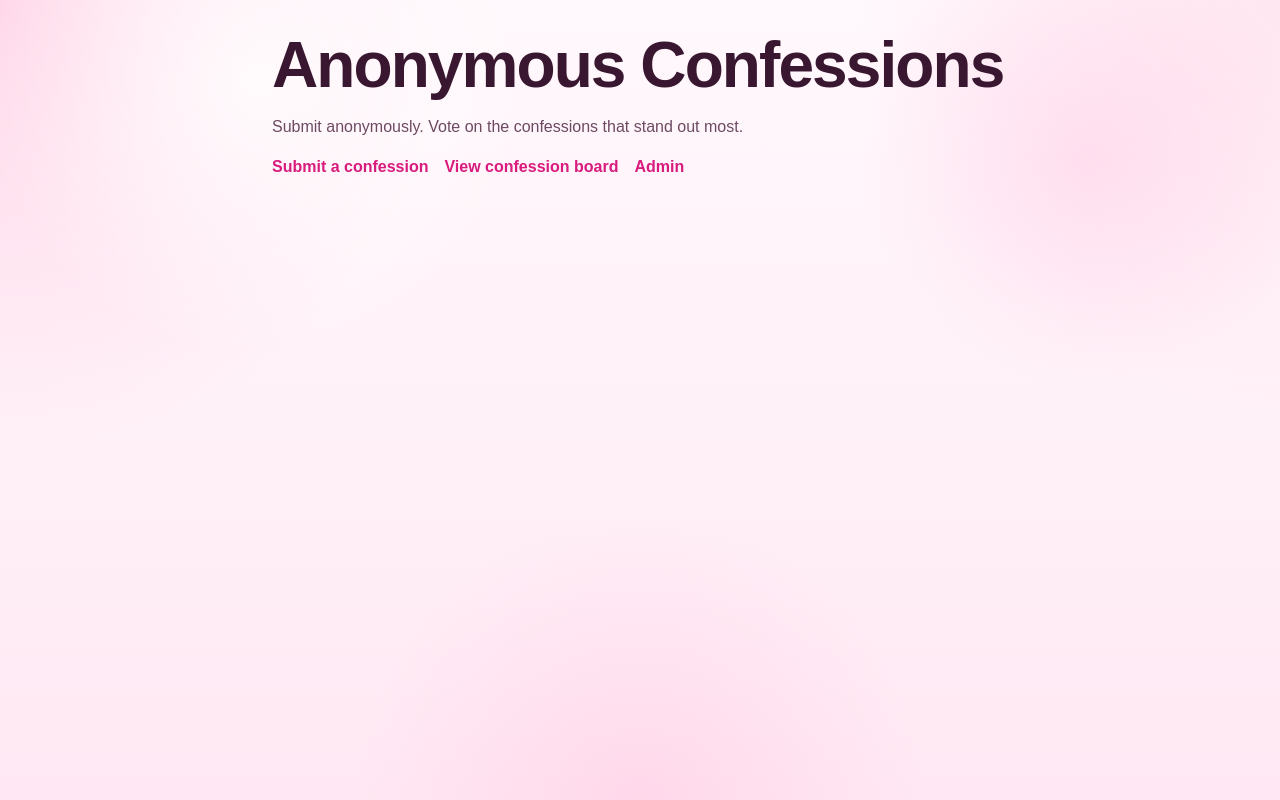
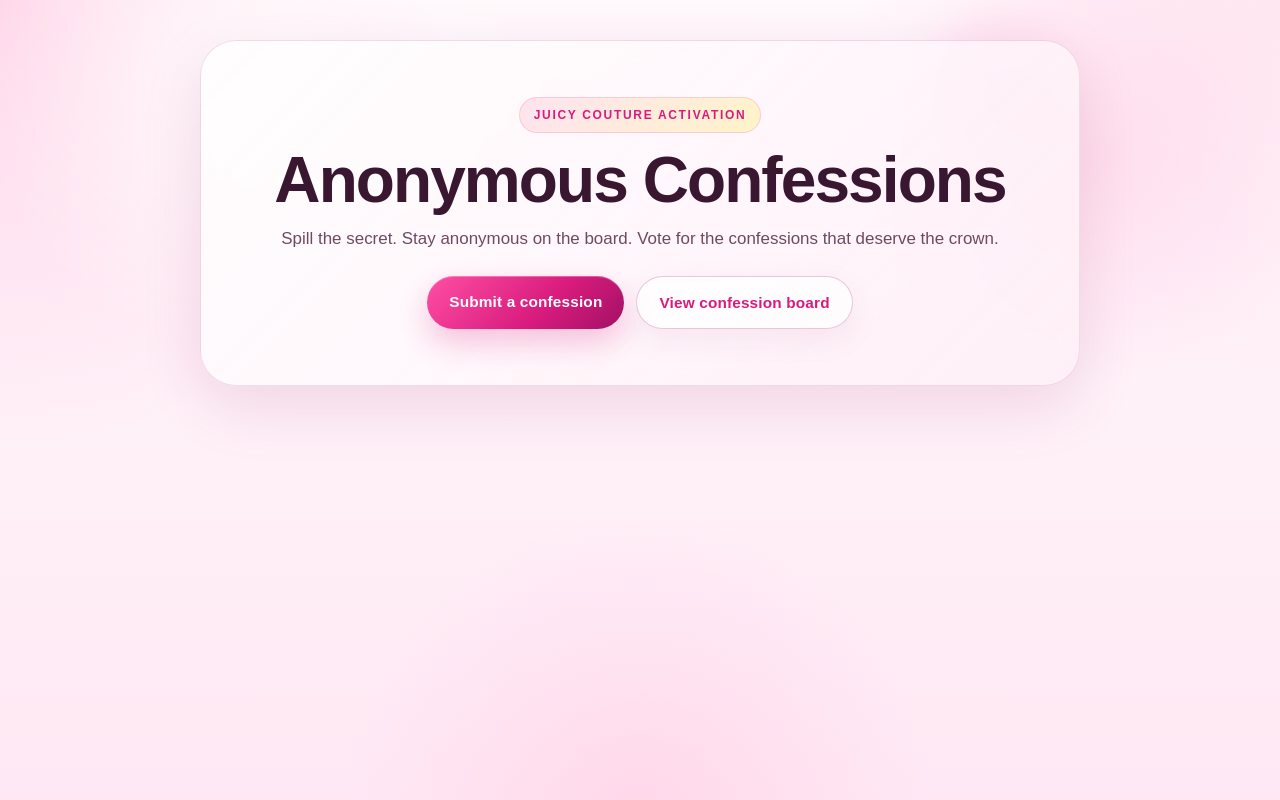
Before and after one commit to SimpleDan/anonymous-confessions, a Next.js app: page / in a window 1280 px wide. Built offline with nearby package versions, Linux system fonts and the light colour scheme.

Commit message:
Update page.tsx

```diff
--- a/src/app/page.tsx
+++ b/src/app/page.tsx
@@ -2,15 +2,19 @@ import Link from "next/link";
 
 export default function HomePage() {
   return (
-    <main style={{ maxWidth: 800, margin: "0 auto", padding: "2rem" }}>
-      <h1>Anonymous Confessions</h1>
-      <p>Submit anonymously. Vote on the confessions that stand out most.</p>
+    <main className="page">
+      <section className="hero">
+        <span className="kicker">Juicy Couture Activation</span>
+        <h1>Anonymous Confessions</h1>
+        <p className="lead">
+          Spill the secret. Stay anonymous on the board. Vote for the confessions that deserve the crown.
+        </p>
 
-      <div style={{ display: "flex", gap: "1rem", marginTop: "1rem" }}>
-        <Link href="/submit">Submit a confession</Link>
-        <Link href="/board">View confession board</Link>
-        <Link href="/admin">Admin</Link>
-      </div>
+        <div className="nav-links">
+          <Link href="/submit" className="button button-primary">Submit a confession</Link>
+          <Link href="/board" className="button button-secondary">View confession board</Link>
+        </div>
+      </section>
     </main>
   );
 }
```
